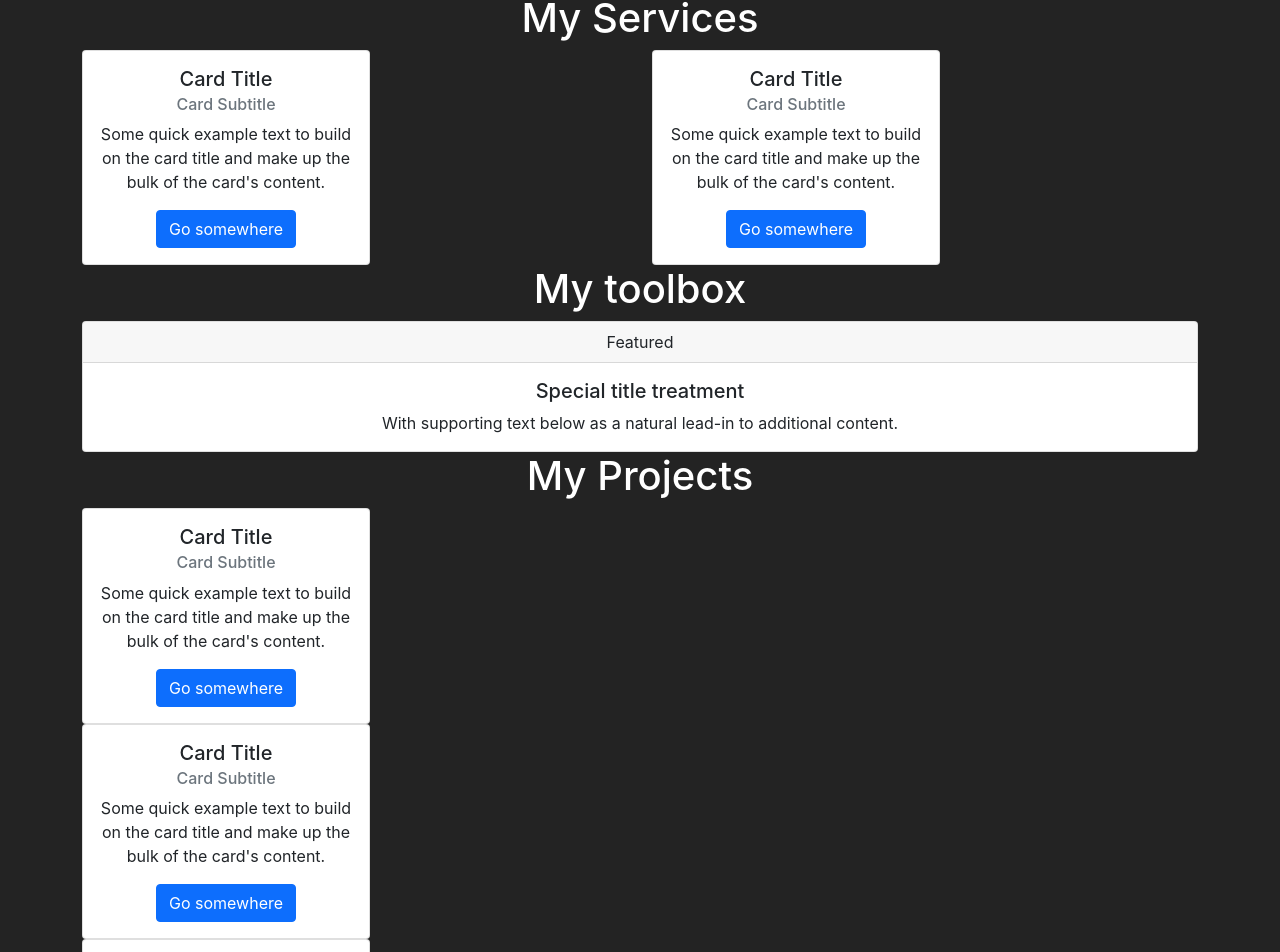
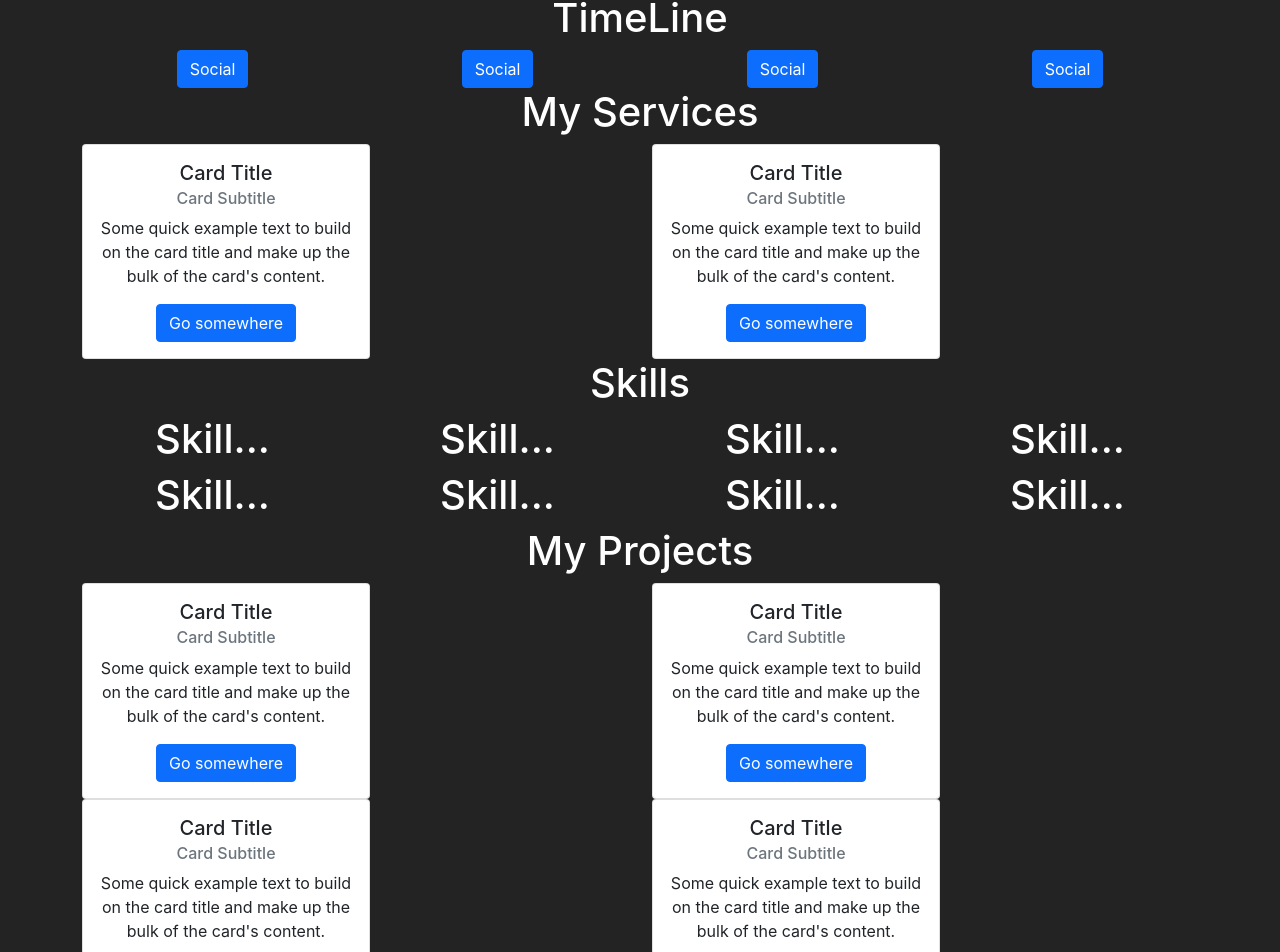
Before and after one commit to KimW1998/portfolio-kwauben, a React (Create React App) app: page / in a window 1280 px wide. Shown: the part 875-1827 px from the top of the page. Built offline with nearby package versions, Linux system fonts and the light colour scheme.

Commit message:
arranged the page with basic components

```diff
--- a/src/Body.tsx
+++ b/src/Body.tsx
@@ -1,8 +1,13 @@
 import { Button, Card, Col, Container, Row } from "react-bootstrap";
 import AboutMe from "./Components/AboutMe";
 import AboutMePhoto from "./Components/AboutMePhoto";
+import ButtonSocial from "./Components/ButtonSocial";
 import GetInTouch from "./Components/GetInTouch";
+import Timeline from "./Components/HorizontalTimeline";
 import LivingRaw from "./Components/LivingRawInfo";
+import MyWorkBox from "./Components/MyWorkbox";
+import ServiceCard from "./Components/ServiceCard";
+import SkillsBox from "./Components/SkillsBox";
 
 const Body = () => {
     return (
@@ -16,7 +21,23 @@ const Body = () => {
         <AboutMe/>
         </Col>
     </Row>
-
+    <Row>
+      <Timeline />
+    </Row>
+    <Row>
+      <Col>
+      <ButtonSocial />
+      </Col>
+      <Col>
+      <ButtonSocial />
+      </Col>
+      <Col>
+      <ButtonSocial />
+      </Col>
+      <Col>
+      <ButtonSocial />
+      </Col>
+    </Row>
     <Row>
         <Col>
         <h1 className="test-tekst">My Services</h1>
@@ -26,55 +47,47 @@ const Body = () => {
 
     <Row>
         <Col>
-
-        <Card style={{ width: '18rem' }}>
-  <Card.Body>
-    <Card.Title>Card Title</Card.Title>
-    <Card.Subtitle className="mb-2 text-muted">Card Subtitle</Card.Subtitle>
-    <Card.Text>
-      Some quick example text to build on the card title and make up the bulk of
-      the card's content.
-    </Card.Text>
-    <Button variant="primary">Go somewhere</Button>
-  </Card.Body>
-</Card>
-
+        <ServiceCard />
         </Col>
         <Col>
-        <Card style={{ width: '18rem' }}>
-  <Card.Body>
-    <Card.Title>Card Title</Card.Title>
-    <Card.Subtitle className="mb-2 text-muted">Card Subtitle</Card.Subtitle>
-    <Card.Text>
-      Some quick example text to build on the card title and make up the bulk of
-      the card's content.
-    </Card.Text>
-    <Button variant="primary">Go somewhere</Button>
-  </Card.Body>
-</Card>
+        <ServiceCard />
         </Col>
-
     </Row>
 
     <Row>
         <Col>
-        <h1 className="test-tekst">My toolbox</h1>
+        <h1 className="test-tekst">Skills</h1>
 
         </Col>
     </Row>
 
     <Row>
-        <Col>
-        <Card>
-  <Card.Header>Featured</Card.Header>
-  <Card.Body>
-    <Card.Title>Special title treatment</Card.Title>
-    <Card.Text>
-      With supporting text below as a natural lead-in to additional content.
-    </Card.Text>
-  </Card.Body>
-</Card>
-        </Col>
+      <Col>
+        <SkillsBox />
+      </Col>
+      <Col>
+        <SkillsBox />
+      </Col>
+      <Col>
+        <SkillsBox />
+      </Col>
+      <Col>
+        <SkillsBox />
+      </Col>
+    </Row>
+    <Row>
+      <Col>
+        <SkillsBox />
+      </Col>
+      <Col>
+        <SkillsBox />
+      </Col>
+      <Col>
+        <SkillsBox />
+      </Col>
+      <Col>
+        <SkillsBox />
+      </Col>
     </Row>
 
     <Row>
@@ -86,51 +99,21 @@ const Body = () => {
 
     <Row>
     <Col>
-        <Card style={{ width: '18rem' }}>
-  <Card.Body>
-    <Card.Title>Card Title</Card.Title>
-    <Card.Subtitle className="mb-2 text-muted">Card Subtitle</Card.Subtitle>
-    <Card.Text>
-      Some quick example text to build on the card title and make up the bulk of
-      the card's content.
-    </Card.Text>
-    <Button variant="primary">Go somewhere</Button>
-  </Card.Body>
-</Card>
+        <MyWorkBox />
+        </Col>
+        <Col>
+        <MyWorkBox />
+        </Col>
+    </Row>
+    <Row>
+    <Col>
+        <MyWorkBox />
+        </Col>
+        <Col>
+        <MyWorkBox />
         </Col>
     </Row>
 
-    <Row>
-    <Col>
-        <Card style={{ width: '18rem' }}>
-  <Card.Body>
-    <Card.Title>Card Title</Card.Title>
-    <Card.Subtitle className="mb-2 text-muted">Card Subtitle</Card.Subtitle>
-    <Card.Text>
-      Some quick example text to build on the card title and make up the bulk of
-      the card's content.
-    </Card.Text>
-    <Button variant="primary">Go somewhere</Button>
-  </Card.Body>
-</Card>
-        </Col>
-    </Row>
-
-    <Row>
-    <Col>
-        <Card style={{ width: '18rem' }}>
-  <Card.Body>
-    <Card.Title>Card Title</Card.Title>
-    <Card.Subtitle className="mb-2 text-muted">Card Subtitle</Card.Subtitle>
-    <Card.Text>
-      Some quick example text to build on the card title and make up the bulk of
-      the card's content.
-    </Card.Text>
-    <Button variant="primary">Go somewhere</Button>
-  </Card.Body>
-</Card>
-        </Col>
-    </Row>
 
     <Row>
         <Col>
--- /dev/null
+++ b/src/Components/ButtonSocial.tsx
@@ -0,0 +1,13 @@
+import { Button } from "react-bootstrap";
+
+
+const ButtonSocial = () => {
+    return (
+<div className="test-tekst">
+    <Button>Social</Button>
+</div>
+    );
+}
+
+
+  export default ButtonSocial;
--- a/src/Components/HorizontalTimeline.tsx
+++ b/src/Components/HorizontalTimeline.tsx
@@ -4,6 +4,7 @@
 const Timeline = () => {
     return (
         <div>
+            <h1 className="test-tekst">TimeLine</h1>
     </div>
     );
   }
--- a/src/Components/MyWorkbox.tsx
+++ b/src/Components/MyWorkbox.tsx
@@ -1 +1,23 @@
-export {};
+import { Button, Card } from "react-bootstrap";
+
+const MyWorkBox = () => {
+    return (
+        <div>
+
+            <Card style={{ width: '18rem' }}>
+  <Card.Body>
+    <Card.Title>Card Title</Card.Title>
+    <Card.Subtitle className="mb-2 text-muted">Card Subtitle</Card.Subtitle>
+    <Card.Text>
+      Some quick example text to build on the card title and make up the bulk of
+      the card's content.
+    </Card.Text>
+    <Button variant="primary">Go somewhere</Button>
+  </Card.Body>
+</Card>
+
+    </div>
+    );
+  }
+
+  export default MyWorkBox;
--- a/src/Components/ServiceCard.tsx
+++ b/src/Components/ServiceCard.tsx
@@ -1 +1,23 @@
-export {};
+import { Button, Card } from "react-bootstrap";
+
+
+
+const ServiceCard = () => {
+    return (
+        <div>
+            <Card style={{ width: '18rem' }}>
+  <Card.Body>
+    <Card.Title>Card Title</Card.Title>
+    <Card.Subtitle className="mb-2 text-muted">Card Subtitle</Card.Subtitle>
+    <Card.Text>
+      Some quick example text to build on the card title and make up the bulk of
+      the card's content.
+    </Card.Text>
+    <Button variant="primary">Go somewhere</Button>
+  </Card.Body>
+</Card>
+    </div>
+    );
+  }
+
+  export default ServiceCard;
--- a/src/Components/SkillsBox.tsx
+++ b/src/Components/SkillsBox.tsx
@@ -1 +1,12 @@
-export {};
+
+const SkillsBox = () => {
+    return (
+        <div>
+
+            <h1 className="test-tekst"> Skill...</h1>
+
+    </div>
+    );
+  }
+
+  export default SkillsBox;
```
